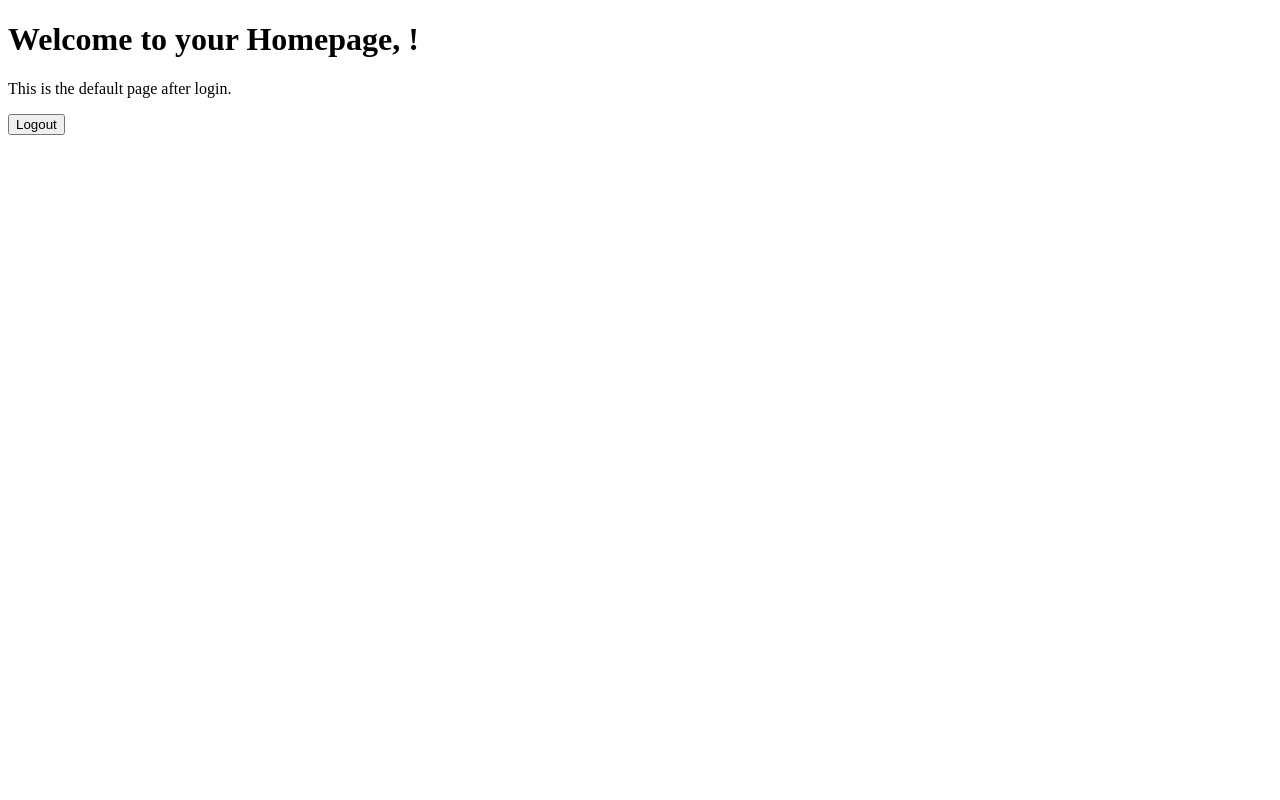
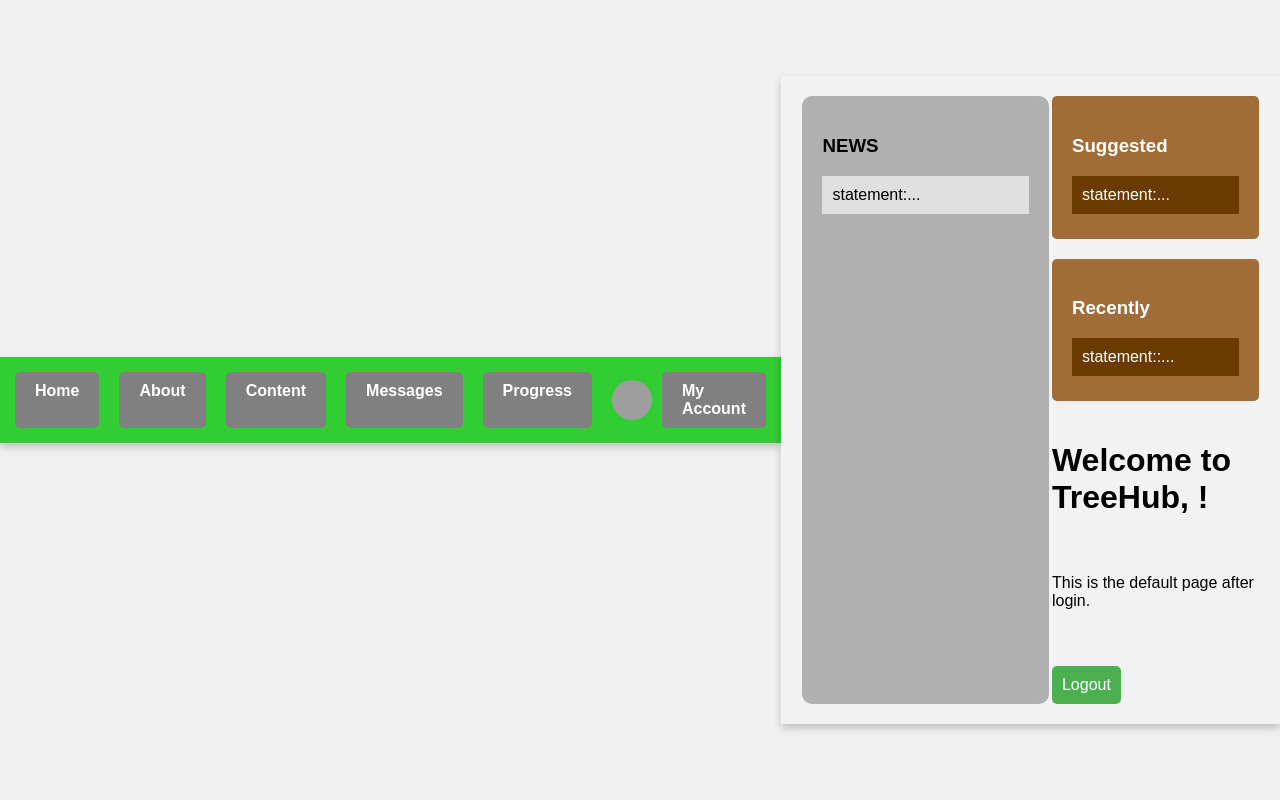
Before and after one commit to BrianUncc/Treehub, a Django app: page /homepage/ in a window 1280 px wide. Run offline with Django 5.2, Linux system fonts and the light colour scheme; grey boxes are pictures that could not be loaded.

Commit message:
Login, Homepage and Profile Set

```diff
--- a/base/static/base/style.css
+++ b/base/static/base/style.css
@@ -1,3 +1,5 @@
+/*Login Design*/
+
 body {
     font-family: Arial, sans-serif;
     display: flex;
@@ -102,3 +104,105 @@ button:hover {
     font-weight: bold;
     margin-bottom: 10px;
 }
+/*Home page*/
+
+body {
+    font-family: Arial, sans-serif;
+    background-color: #f0f0f0;
+    margin: 0;
+    padding: 0;
+}
+
+/* Navbar styling */
+.navbar {
+    display: flex;
+    justify-content: center;
+    background-color: #32CD32; /* Lime green */
+    padding: 15px;
+    gap: 20px;
+    width: 100%;
+    box-shadow: 0 4px 8px rgba(0, 0, 0, 0.2);
+}
+
+.navbar a {
+    background-color: #808080; /* Grey for each link */
+    color: white;
+    padding: 10px 20px;
+    border-radius: 5px;
+    text-decoration: none;
+    font-weight: bold;
+}
+
+.navbar a:hover {
+    background-color: #666666; /* Darker grey on hover */
+}
+
+.account-section {
+    margin-left: auto;
+    display: flex;
+    align-items: center;
+}
+
+.account-section img {
+    width: 40px;
+    height: 40px;
+    border-radius: 50%;
+    margin-right: 10px;
+}
+
+/* Main Content Section */
+.content-container {
+    display: flex;
+    justify-content: space-around;
+    padding: 20px;
+    width: 80%;
+    margin: 20px auto; /* Center-align content container */
+    background-color: #f2f2f2;
+    box-shadow: 0px 4px 8px rgba(0, 0, 0, 0.2);
+}
+
+.news-section, .suggested, .recently {
+    padding: 20px;
+    border-radius: 10px;
+}
+
+.news-section {
+    width: 45%;
+    background-color: #b0b0b0;
+}
+
+.news-item {
+    background-color: #e0e0e0;
+    padding: 10px;
+    margin: 5px 0;
+}
+
+.suggested-recently {
+    width: 45%;
+    display: flex;
+    flex-direction: column;
+    gap: 20px;
+}
+
+.suggested, .recently {
+    background-color: #A06D38;
+    border-radius: 5px;
+}
+
+.suggested h3, .recently h3 {
+    color: white;
+}
+
+.suggested-item, .recently-item {
+    background-color: #6B3A00;
+    padding: 10px;
+    margin: 5px 0;
+    color: white;
+}
+
+/* Welcome Message Section */
+.welcome-message {
+    text-align: center;
+    margin-top: 20px;
+    color: #4CAF50;
+}
--- a/base/templates/homepage.html
+++ b/base/templates/homepage.html
@@ -1,15 +1,55 @@
 <!DOCTYPE html>
 <html lang="en">
 <head>
+    {% load static %}
     <meta charset="UTF-8">
-    <title>Homepage - TreeHub</title>
+    <title>TreeHub - Homepage</title>
+    <link rel="stylesheet" href="{% static 'base/style.css' %}">
 </head>
 <body>
-    <h1>Welcome to your Homepage, {{ user.username }}!</h1>
-    <p>This is the default page after login.</p>
-    <form action="{% url 'logout' %}" method="post" style="display:inline;">
-        {% csrf_token %}
-        <button type="submit">Logout</button>
-    </form>
+
+    <!-- The top navigation bar -->
+    <div class="navbar">
+        <a href="#">Home</a>
+        <a href="{% url 'about' %}">About</a>
+        <a href="{% url 'virtualpractice' %}">Content</a>
+        <a href="{% url 'messages' %}">Messages</a>
+        <a href="{% url 'progress' %}">Progress</a>
+        <div class="account-section">
+            <img src="{% static 'base/profile-icon.png' %}" alt="Profile Icon">
+            <a href="{% url 'profile' %}">My Account</a>
+        </div>
+    </div>
+
+    <!-- Main Content Section -->
+    <div class="content-container">
+        <!-- News Section -->
+        <div class="news-section">
+            <h3>NEWS</h3>
+            <div class="news-item">statement:...</div>
+        </div>
+        <!-- Suggestion Section -->
+        <div class="suggested-recently">
+            <div class="suggested">
+                <h3>Suggested</h3>
+                <div class="suggested-item">statement:...</div>
+            </div>
+            <div class="recently">
+                <h3>Recently</h3>
+                <div class="recently-item">statement::...</div>
+
+            </div>
+
+
+        <h1>Welcome to TreeHub, {{ user.username }}!</h1>
+        <p>This is the default page after login.</p>
+        <form action="{% url 'logout' %}" method="post" style="display:inline;">
+            {% csrf_token %}
+            <button type="submit">Logout</button>
+        </form>
+
+
+        </div>
+    </div>
 </body>
 </html>
--- a/base/urls.py
+++ b/base/urls.py
@@ -12,6 +12,8 @@ urlpatterns = [
     path('virtualpractice/', views.virtualpractice, name="virtualpractice"),
     path('progress/', views.progress, name="progress"),
     path('messages/', views.messages, name="messages"),
+    path('about/', views.about, name="about"),
+    path('profile/', views.profile_view, name='profile'),
 
     # Authentication URLs
     path('login/', views.login_view, name="login"),
@@ -19,7 +21,7 @@ urlpatterns = [
     path('signup/', views.signup, name="signup"),
 
     # Custom Password Reset with Security Question
-    path('password_reset/', views.password_reset_username, name="password_reset"),  # Username entry
-    path('password_reset/security_question/', views.password_reset_security_question, name="password_reset_security_question"),  # Security question
-    path('password_reset/confirm/', views.password_reset_confirm, name="password_reset_confirm"),  # Password reset confirmation
+    path('password_reset/', views.password_reset_username, name="password_reset"),
+    path('password_reset/security_question/', views.password_reset_security_question, name="password_reset_security_question"),
+    path('password_reset/confirm/', views.password_reset_confirm, name="password_reset_confirm"),
 ]
--- a/base/views.py
+++ b/base/views.py
@@ -3,11 +3,14 @@ from django.contrib.auth.forms import UserCreationForm
 from django.contrib.auth.decorators import login_required
 from django.contrib.auth.models import User
 from django.contrib.auth import update_session_auth_hash
-from .forms import PasswordResetUsernameForm, SecurityQuestionForm, SetNewPasswordForm
-from django.contrib import messages
-from .forms import CustomUserCreationForm
+from .models import UserProfile
+from .forms import (
+    PasswordResetUsernameForm, SecurityQuestionForm,
+    SetNewPasswordForm, CustomUserCreationForm, UserProfileForm
+)
 from django.contrib.auth import login as auth_login
 from django.contrib.auth.forms import AuthenticationForm
+from django.contrib import messages
 
 
 rooms = [
@@ -19,6 +22,9 @@ rooms = [
 
 def home(request):
     return render(request, 'home.html')
+
+def about(request):
+    return render(request, 'about.html')
 
 def virtualpractice(request):
     return render(request, 'virtualpractice.html')
@@ -98,9 +104,24 @@ def password_reset_confirm(request):
             user.save()
             update_session_auth_hash(request, user)
 
-            # Render the template with a success flag
+
             return render(request, 'password_reset_confirm.html', {'password_reset_success': True})
     else:
         form = SetNewPasswordForm()
 
     return render(request, 'password_reset_confirm.html', {'form': form, 'password_reset_success': False})
+
+
+# Below Operates with account/profile
+@login_required
+def profile_view(request):
+    user_profile, created = UserProfile.objects.get_or_create(user=request.user)
+    if request.method == 'POST':
+        form = UserProfileForm(request.POST, instance=user_profile)
+        if form.is_valid():
+            form.save()
+            messages.success(request, 'Your profile has been updated successfully.')
+            return redirect('profile')
+    else:
+        form = UserProfileForm(instance=user_profile)
+    return render(request, 'profile.html', {'form': form})
```
Also changed, not shown: base/forms.py (+13 -0 lines), base/models.py (+8 -0 lines), base/templates/profile.html (added, +34 -0 lines), base/migrations/0002_userprofile_concentration_userprofile_goal1_and_more.py (added), base/templates/about.html (added), db.sqlite3.
